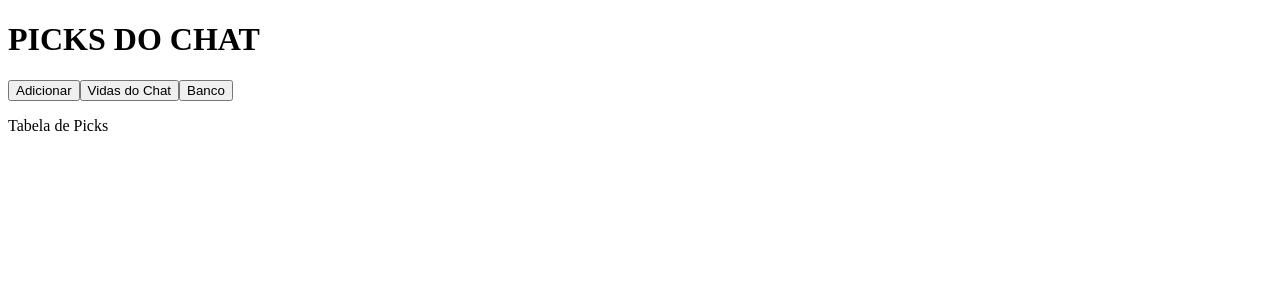
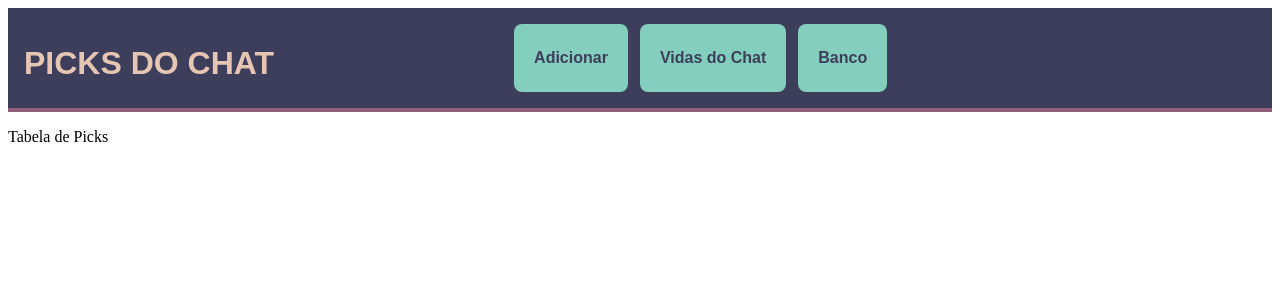
Before and after one commit to DanielDimas2002/Lista-de-Picks-Wally-Tauri, a React (Vite) app in the folder Lista de Picks Wally/: page / in a window 1280 px wide. Shown: the top 300 px of the page. Built offline with nearby package versions, Linux system fonts and the light colour scheme.

Commit message:
Aplicação de alguns estilos e inicio da confg das tabelas

```diff
--- a/Lista de Picks Wally/src/App.css
+++ /dev/null
@@ -1,116 +0,0 @@
-.logo.vite:hover {
-  filter: drop-shadow(0 0 2em #747bff);
-}
-
-.logo.react:hover {
-  filter: drop-shadow(0 0 2em #61dafb);
-}
-:root {
-  font-family: Inter, Avenir, Helvetica, Arial, sans-serif;
-  font-size: 16px;
-  line-height: 24px;
-  font-weight: 400;
-
-  color: #0f0f0f;
-  background-color: #f6f6f6;
-
-  font-synthesis: none;
-  text-rendering: optimizeLegibility;
-  -webkit-font-smoothing: antialiased;
-  -moz-osx-font-smoothing: grayscale;
-  -webkit-text-size-adjust: 100%;
-}
-
-.container {
-  margin: 0;
-  padding-top: 10vh;
-  display: flex;
-  flex-direction: column;
-  justify-content: center;
-  text-align: center;
-}
-
-.logo {
-  height: 6em;
-  padding: 1.5em;
-  will-change: filter;
-  transition: 0.75s;
-}
-
-.logo.tauri:hover {
-  filter: drop-shadow(0 0 2em #24c8db);
-}
-
-.row {
-  display: flex;
-  justify-content: center;
-}
-
-a {
-  font-weight: 500;
-  color: #646cff;
-  text-decoration: inherit;
-}
-
-a:hover {
-  color: #535bf2;
-}
-
-h1 {
-  text-align: center;
-}
-
-input,
-button {
-  border-radius: 8px;
-  border: 1px solid transparent;
-  padding: 0.6em 1.2em;
-  font-size: 1em;
-  font-weight: 500;
-  font-family: inherit;
-  color: #0f0f0f;
-  background-color: #ffffff;
-  transition: border-color 0.25s;
-  box-shadow: 0 2px 2px rgba(0, 0, 0, 0.2);
-}
-
-button {
-  cursor: pointer;
-}
-
-button:hover {
-  border-color: #396cd8;
-}
-button:active {
-  border-color: #396cd8;
-  background-color: #e8e8e8;
-}
-
-input,
-button {
-  outline: none;
-}
-
-#greet-input {
-  margin-right: 5px;
-}
-
-@media (prefers-color-scheme: dark) {
-  :root {
-    color: #f6f6f6;
-    background-color: #2f2f2f;
-  }
-
-  a:hover {
-    color: #24c8db;
-  }
-
-  input,
-  button {
-    color: #ffffff;
-    background-color: #0f0f0f98;
-  }
-  button:active {
-    background-color: #0f0f0f69;
-  }
-}
--- /dev/null
+++ b/Lista de Picks Wally/src/frontend/App.css
@@ -0,0 +1,22 @@
+.app-container {
+  transition: background 0.3s ease-in-out;
+}
+
+.fundo-escuro {
+  background-color: rgba(0, 0, 0, 0.6); /* Deixa o fundo escurecido ao exibir o pop-up */
+  height: 100vh;
+  width: 100%;
+  position: fixed;
+  top: 0;
+  left: 0;
+  display: flex;
+  align-items: center;
+  justify-content: center;
+}
+
+.conteudo {
+  padding: 20px;
+  text-align: center;
+  font-size: 1.2rem;
+  color: #e6c5b2;
+}
--- a/Lista de Picks Wally/src/frontend/App.jsx
+++ b/Lista de Picks Wally/src/frontend/App.jsx
@@ -1,37 +1,45 @@
-import React, { useState } from 'react';
-import Menu from './componentes/Menu';
-import PopUp from './componentes/PopUp';
+import React, {useState} from "react";
+import Menu from "./componentes/Menu";
+import PopUp from "./componentes/PopUp";
+import "./App.css";
 
-function App() {
-  const [paginaAtual, setPaginaAtual] = useState('picks');
-  const [mostrarPopup, setMostrarPopup] = useState(false);
-  const [tipoPopup, setTipoPopup] = useState('');
+function App(){
+  const [paginaAtual, setPaginaAtual] = useState("picks");
+  const [mostrarPopUp, setMostrarPopUp] = useState(false);
+  const [tipoPopup, setTipoPopup] = useState("");
 
-  // Função de navegação que altera a tela exibida
-  const navegar = (tela) => {
-    setPaginaAtual(tela);
-    if (tela === 'adicionar') {
-      // Define o tipo de pop-up a ser exibido
-      setMostrarPopup(true);
-      setTipoPopup(paginaAtual === 'picks' ? 'personagem' : paginaAtual === 'vidas' ? 'jogador' : 'banco');
+  const navegar = (tela) =>{
+    if(tela === "adicionar"){
+      setMostrarPopUp(true);
+      let tipo = "";
+      if (paginaAtual === "picks") {
+        tipo = "personagem";
+      } else if (paginaAtual === "vidas"){
+        tipo = "jogador";
+      }else if(paginaAtual === "banco"){
+        tipo = "banco";
+      }
+      setTipoPopup(tipo);
+    }else{
+      setPaginaAtual(tela);
     }
-  };
+  }
 
-  const fecharPopup = () => {
-    setMostrarPopup(false);
-  };
+  const fecharPopup = () =>{
+    setMostrarPopUp(false)
+  }
 
-  return (
+  return(
     <div>
-      <Menu paginaAtual={paginaAtual} onBotaoClick={navegar} />
-      <div>
-        {paginaAtual === 'picks' && <p>Tabela de Picks</p>}
-        {paginaAtual === 'vidas' && <p>Vidas do Chat</p>}
-        {paginaAtual === 'banco' && <p>Banco</p>}
-      </div>
-      {mostrarPopup && <PopUp tipo={tipoPopup} fecharPopup={fecharPopup} />}
+      <Menu paginaAtual = {paginaAtual} onBotaoClick = {navegar}/>
+        <div>
+          {paginaAtual === "picks" ? <p>Tabela de Picks</p> : null}
+          {paginaAtual === "vidas" ? <p>Vidas do Chat</p> : null}
+          {paginaAtual === "banco" ? <p>Banco</p> : null}
+        </div>
+      {mostrarPopUp === true ? <PopUp tipo = {tipoPopup} fecharPopup = {fecharPopup}/> : null}
     </div>
-  );
+  )
 }
 
 export default App;
--- /dev/null
+++ b/Lista de Picks Wally/src/frontend/componentes/Menu.css
@@ -0,0 +1,46 @@
+.menu {
+    background-color: #3d3e5c; /* Fundo escuro */
+    padding: 16px;
+    text-align: left;
+    border-bottom: 4px solid #90607a; /* Linha de destaque */
+    display: flex;
+}
+
+.menu h1 {
+    font-size: 2rem;
+    color: #e6c5b2; /* Título em tom claro */
+    font-family: 'Oswald', sans-serif;
+    margin-bottom: 10px;
+}
+
+.menu-botoes {
+    display: flex;
+    justify-content: center;
+    gap: 12px;
+    padding-left: 15rem;
+}
+
+.menu-botoes button {
+    background-color: #83cebd; /* Verde-água */
+    color: #3d3e5c; /* Texto escuro para contraste */
+    font-size: 1rem;
+    font-weight: bold;
+    padding: 10px 20px;
+    border: none;
+    border-radius: 8px;
+    cursor: pointer;
+    font-family: 'Oswald', sans-serif;
+    transition: background 0.3s ease;
+}
+
+.menu-botoes button:hover {
+    background-color: #5f7d8e; /* Azul acinzentado ao passar o mouse */
+    color: #e6c5b2;
+}
+
+/* Responsividade */
+@media (max-width: 600px) {
+    .menu-botoes {
+        flex-direction: column;
+    }
+}
--- a/Lista de Picks Wally/src/frontend/componentes/Menu.jsx
+++ b/Lista de Picks Wally/src/frontend/componentes/Menu.jsx
@@ -1,4 +1,6 @@
 import React from "react";
+import "./Menu.css";
+
 
 const Menu = ({paginaAtual, onBotaoClick}) => {
 
@@ -22,9 +24,9 @@ const Menu = ({paginaAtual, onBotaoClick}) => {
       };
 
     return(
-        <div>
+        <div className="menu">
             <h1>PICKS DO CHAT</h1>
-            <div>
+            <div className="menu-botoes">
                 {botoes[paginaAtual]?.map((botao)=>(
                     <button key={botao.action} onClick={() => onBotaoClick(botao.action)}>{botao.label}</button>
                 ))}
--- /dev/null
+++ b/Lista de Picks Wally/src/frontend/componentes/PopUp.css
@@ -0,0 +1,67 @@
+.popup {
+    display: flex;
+    flex-direction: column;
+    align-items: center;
+    position: fixed;
+    top: 50%;
+    left: 50%;
+    transform: translate(-50%, -50%);
+    background: #5f7d8e; /* Azul médio */
+    padding: 30px;
+    border-radius: 10px;
+    box-shadow: 0px 4px 10px rgba(0, 0, 0, 0.5);
+    z-index: 1000;
+    width: 350px;
+}
+
+.popup form {
+    width: 100%;
+}
+
+.popup label {
+    display: block;
+    font-size: 1.2rem;
+    color: #e6c5b2;
+    margin-bottom: 5px;
+}
+
+.popup input {
+    width: 100%;
+    padding: 10px;
+    margin-bottom: 15px;
+    border: 2px solid #90607a; /* Roxo escuro */
+    border-radius: 5px;
+    font-size: 1rem;
+    background: #3d3e5c;
+    color: #e6c5b2;
+}
+
+.popup input:focus {
+    border-color: #83cebd;
+    outline: none;
+}
+
+/* Botão do PopUp */
+.popup button {
+    background-color: #90607a; /* Roxo */
+    color: #e6c5b2;
+    font-size: 1rem;
+    padding: 10px 20px;
+    border: none;
+    border-radius: 8px;
+    cursor: pointer;
+    font-family: 'Oswald', sans-serif;
+    transition: background 0.3s ease;
+    width: 100%;
+}
+
+.popup button:hover {
+    background-color: #3d3e5c;
+}
+
+/* Responsividade */
+@media (max-width: 600px) {
+    .popup {
+        width: 90%;
+    }
+}
--- a/Lista de Picks Wally/src/frontend/componentes/PopUp.jsx
+++ b/Lista de Picks Wally/src/frontend/componentes/PopUp.jsx
@@ -1,5 +1,6 @@
 // PopUp.jsx
 import React, { useState } from "react";
+import "./PopUp.css";
 
 function PopUp({ tipo }) {
   const [valor, setValor] = useState("");  // Defina o estado para 'valor'
--- a/Lista de Picks Wally/src/main.jsx
+++ b/Lista de Picks Wally/src/main.jsx
@@ -1,6 +1,7 @@
 import React from "react";
 import ReactDOM from "react-dom/client";
 import App from "./frontend/App";
+
 
 ReactDOM.createRoot(document.getElementById("root")).render(
   <React.StrictMode>
```
Also changed, not shown: Lista de Picks Wally/src/frontend/componentes/Linha.jsx (added, +13 -0 lines), Lista de Picks Wally/src/frontend/componentes/Tabela.jsx (added, +13 -0 lines).
